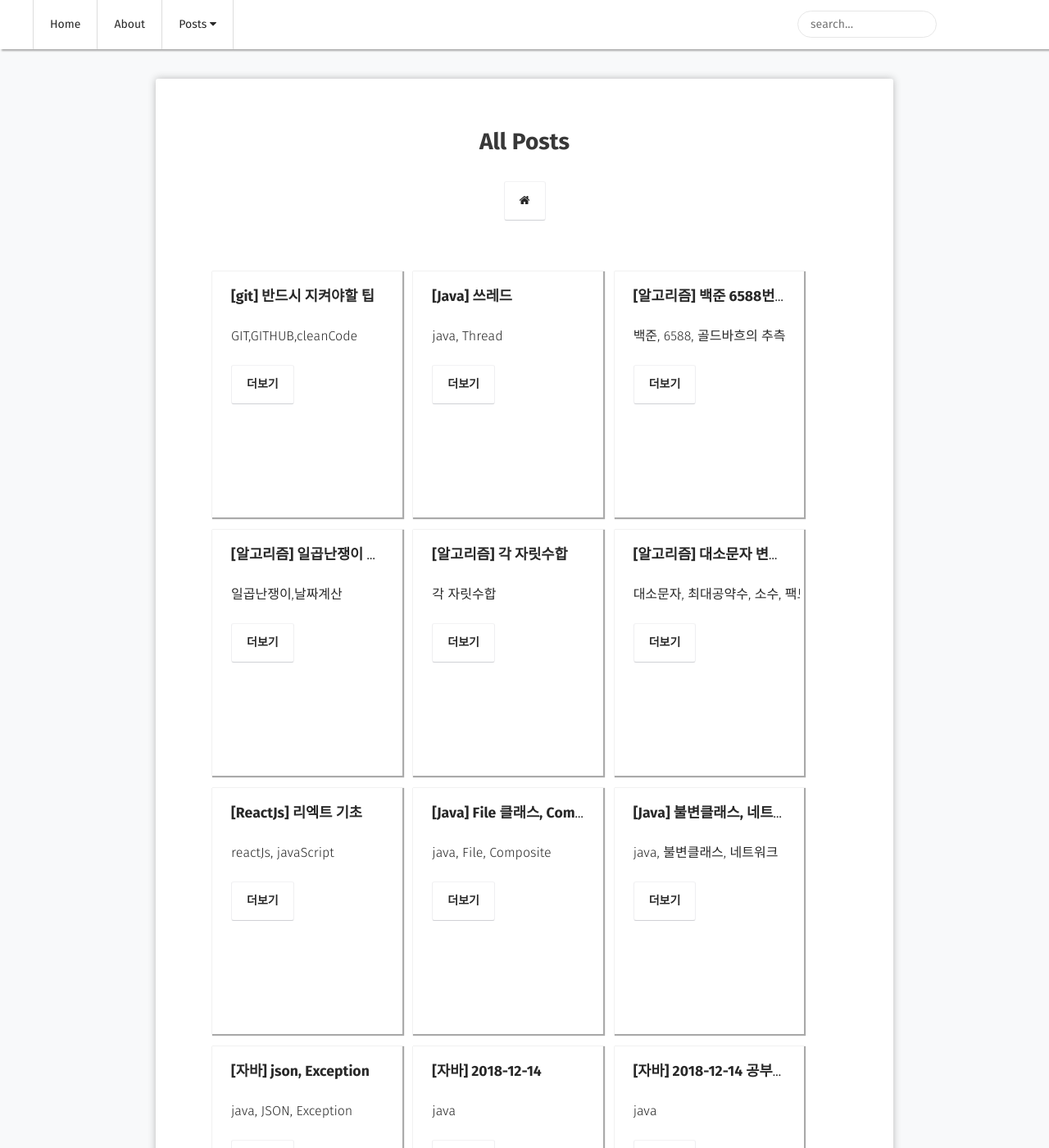
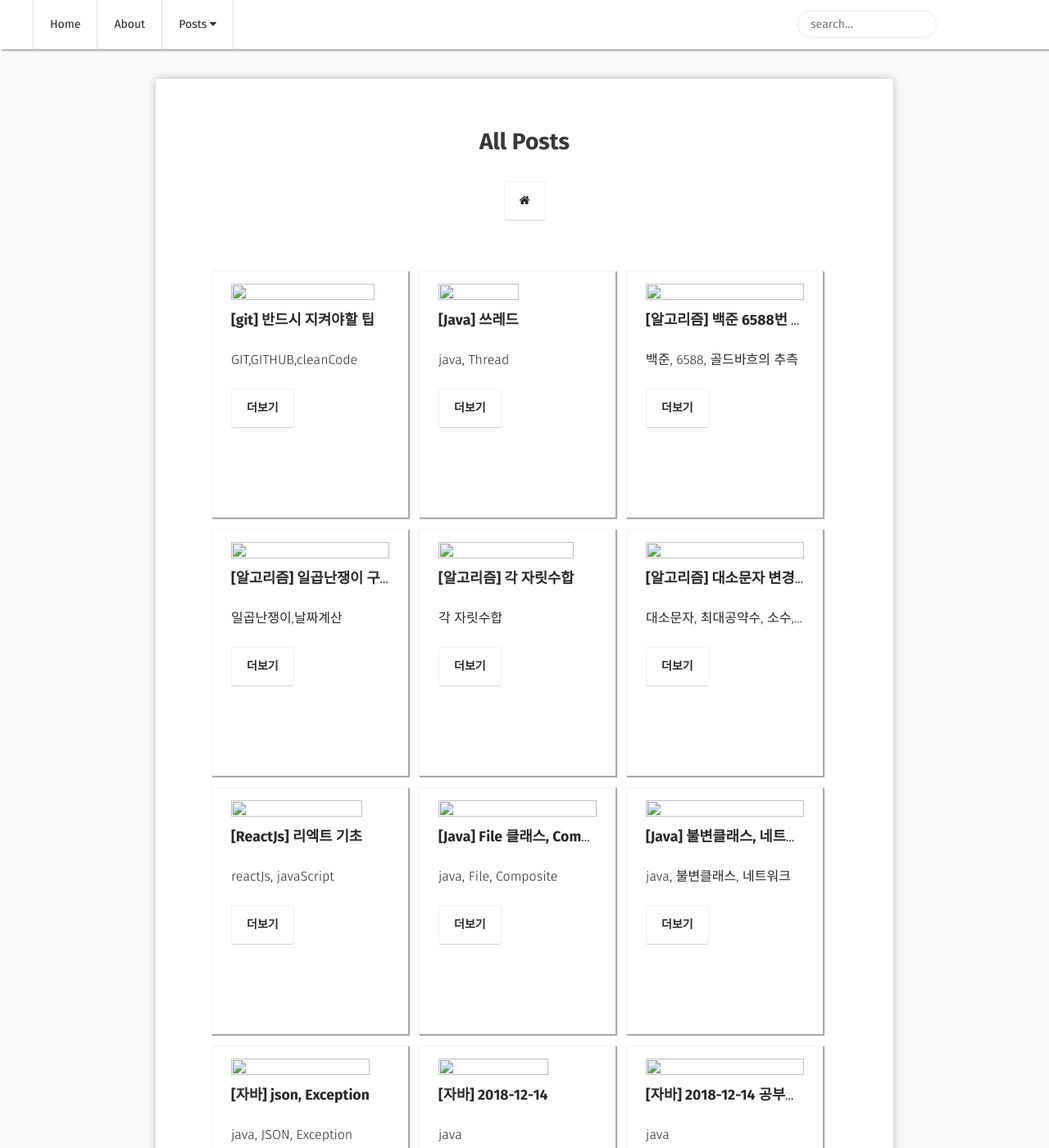
Before and after one commit to choiwono/choiwono.github.io, a Jekyll site: the page built from posts/index.md, in a window 1280 px wide and 1400 px high. Shown: the whole window at 82% size. Built offline with Jekyll 4.4.1, drawn with Linux system fonts in a browser that asks for light colours; some web fonts are replaced.

Commit message:
#19.01.04 블로그 글 수정

```diff
--- a/_layouts/post-list.html
+++ b/_layouts/post-list.html
@@ -28,7 +28,10 @@ layout: compress
                     {% for post in site.posts %}
                         {% if post.project == null %}
                     <ul>
-                        <li class="wow fadeInLeft" data-wow-duration="1.5s">
+                        <li class="wow fadeInLeft">
+                            <div>
+                                <img src="#" style="height:33%; width:100%;"/>
+                            </div>
                             <a class="zoombtn" href="{{ site.url }}{{ post.url }}">{{ post.title }}</a>
                             <p>{{ post.excerpt }}</p>
                             <a href="{{ site.url }}{{ post.url }}" class="btn zoombtn">더보기</a>
--- a/_sass/typography.scss
+++ b/_sass/typography.scss
@@ -45,7 +45,7 @@ h3.title a {
 		padding:5px;
 		box-shadow: 1px 1px 1px 1px #aaaaaa;
 		top:0px;
-		width:30%;
+		width:31%;
 		display:inline-flex;
 		margin:10px 5px 5px 5px;
 		height:300px;
@@ -66,9 +66,6 @@ h3.title a {
 			color: $color_shark;
 			font-weight: bolder;
 			font-size:1.1rem;
-			white-space:nowrap;
-			overflow:hidden;
-			text-overflow:ellipsis;
             &:hover {
                 color: $red;
             }
@@ -76,6 +73,9 @@ h3.title a {
 		p {
 			font-weight: lighter;
 			@include font-rem(16);
+			white-space:nowrap;
+			overflow:hidden;
+			text-overflow:ellipsis;
 		}
 	}
 }
```
